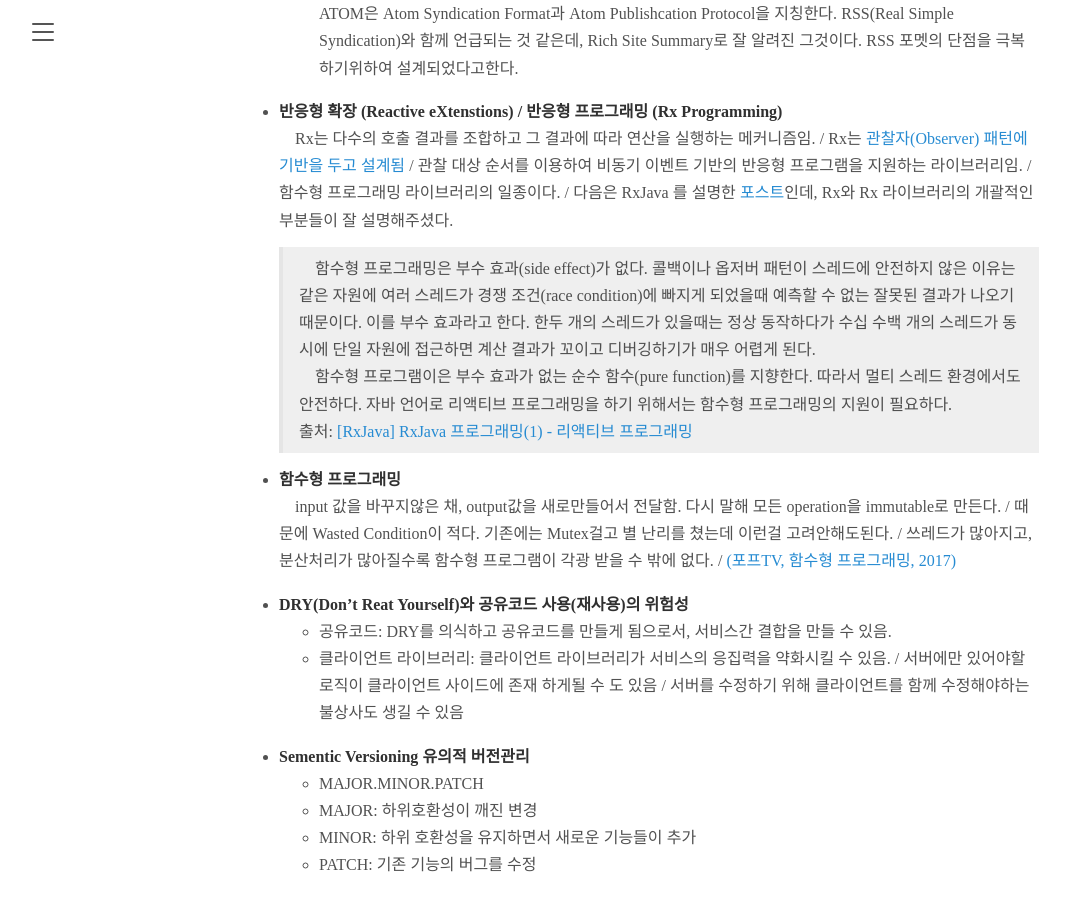
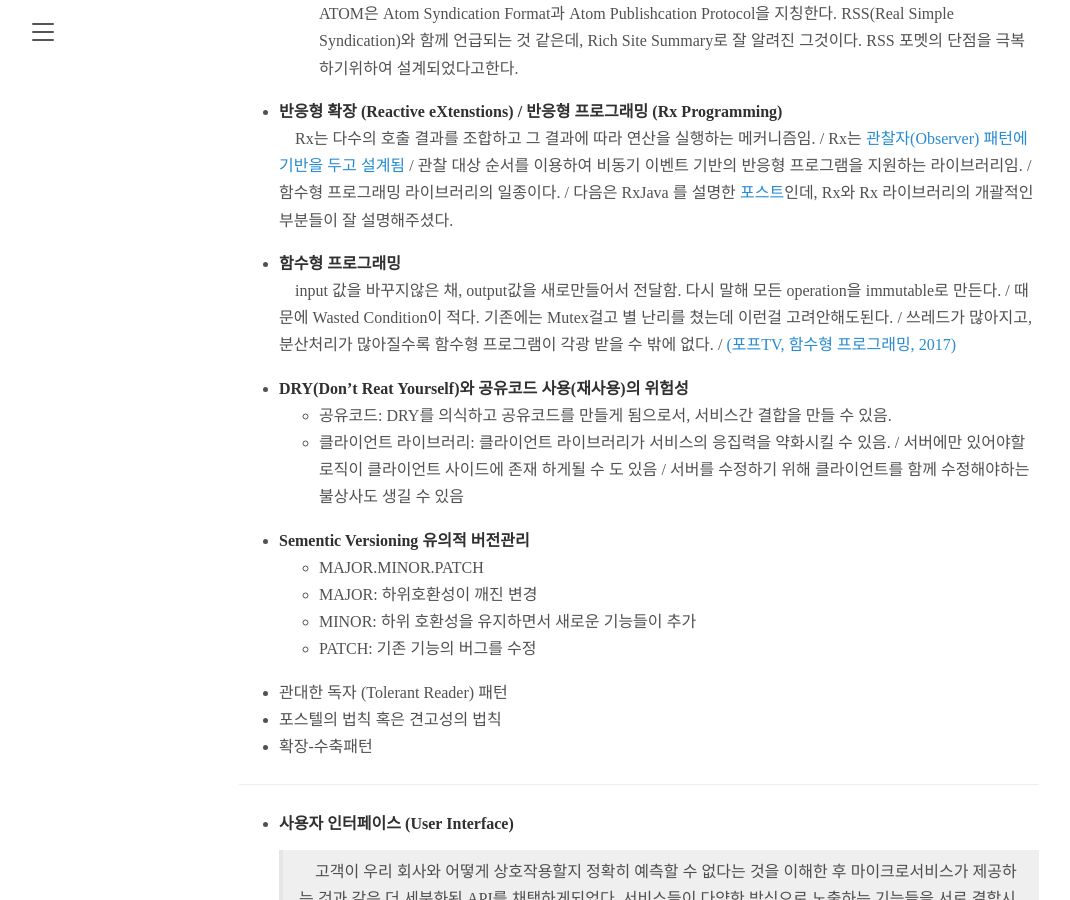
Before and after one commit to chillyMind/chillyMind.github.io, a Jekyll site: the page built from _posts/2022-01-26-Building-Microservices.md, in a window 1280 px wide and 900 px high, scrolled down 5712 px. Shown: the whole window, without its empty margins (1-1071 px from the left). Built offline with Jekyll 4.4.1, drawn with Linux system fonts in a browser that asks for light colours; some web fonts are replaced.

Commit message:
출처관련하여 문제될만한 내용 삭제

```diff
--- a/_posts/2022-01-26-Building-Microservices.md
+++ b/_posts/2022-01-26-Building-Microservices.md
@@ -121,9 +121,6 @@ ATOM은 Atom Syndication Format과 Atom Publishcation Protocol을 지칭한다.
 
 * **반응형 확장 (Reactive eXtenstions) / 반응형 프로그래밍 (Rx Programming)**<br/>
 	　Rx는 다수의 호출 결과를 조합하고 그 결과에 따라 연산을 실행하는 메커니즘임. / Rx는 [관찰자(Observer) 패턴에 기반을 두고 설계됨](http://reactivex.io/intro.html){:target="blank"} / 관찰 대상 순서를 이용하여 비동기 이벤트 기반의 반응형 프로그램을 지원하는 라이브러리임. / 함수형 프로그래밍 라이브러리의 일종이다. / 다음은 RxJava 를 설명한 [포스트](https://12bme.tistory.com/570){:target="blank"}인데, Rx와 Rx 라이브러리의 개괄적인 부분들이 잘 설명해주셨다. <br/>
-	> 　함수형 프로그래밍은 부수 효과(side effect)가 없다. 콜백이나 옵저버 패턴이 스레드에 안전하지 않은 이유는 같은 자원에 여러 스레드가 경쟁 조건(race condition)에 빠지게 되었을때 예측할 수 없는 잘못된 결과가 나오기 때문이다. 이를 부수 효과라고 한다. 한두 개의 스레드가 있을때는 정상 동작하다가 수십 수백 개의 스레드가 동시에 단일 자원에 접근하면 계산 결과가 꼬이고 디버깅하기가 매우 어렵게 된다. <br/>
-	> 　함수형 프로그램이은 부수 효과가 없는 순수 함수(pure function)를 지향한다. 따라서 멀티 스레드 환경에서도 안전하다. 자바 언어로 리액티브 프로그래밍을 하기 위해서는 함수형 프로그래밍의 지원이 필요하다.<br/>
-	> 출처: [ [RxJava] RxJava 프로그래밍(1) - 리액티브 프로그래밍](https://12bme.tistory.com/570){:target="blank"}
 
  * **함수형 프로그래밍** <br/>
  　input 값을 바꾸지않은 채, output값을 새로만들어서 전달함. 다시 말해 모든 operation을 immutable로 만든다. / 때문에 Wasted Condition이 적다. 기존에는 Mutex걸고 별 난리를 쳤는데 이런걸 고려안해도된다. / 쓰레드가 많아지고, 분산처리가 많아질수록 함수형 프로그램이 각광 받을 수 밖에 없다. / [(포프TV, 함수형 프로그래밍, 2017)](https://www.youtube.com/watch?v=XoH9jzblxKQ){:target="blank"}
```
